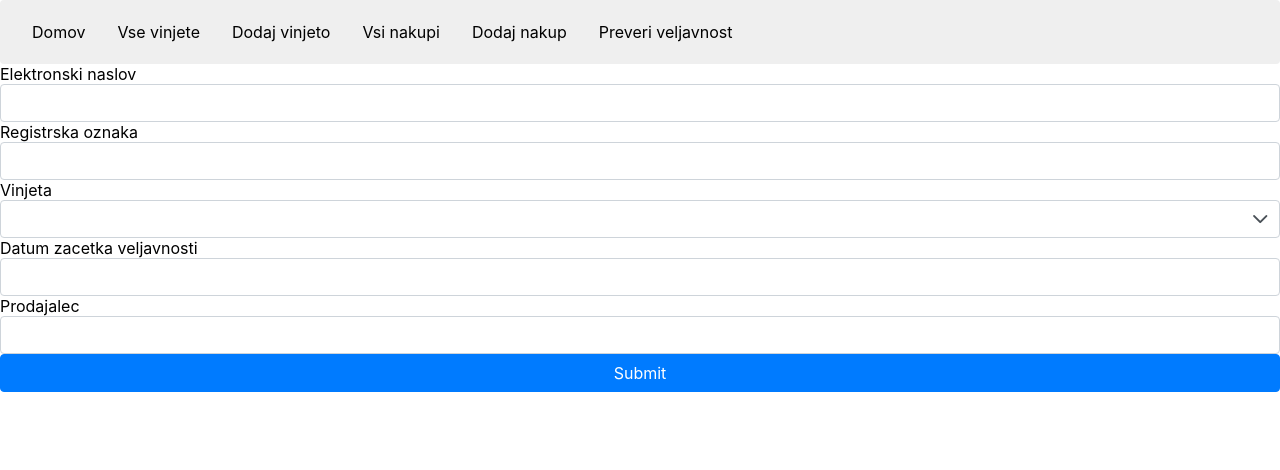
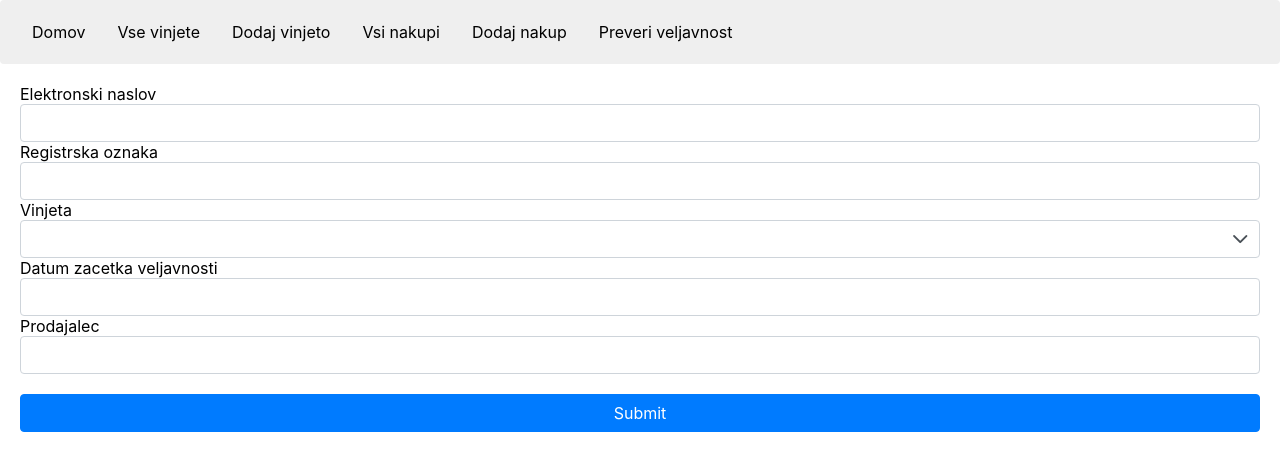
Before and after one commit to matevzsemprimoznik/e-vinjete-frontend, a React (Create React App) app: page /save-purchase in a window 1280 px wide. Shown: the top 470 px of the page. Built offline with nearby package versions, Linux system fonts and the light colour scheme; no server answers.

Commit message:
update css for form for saving purchases

```diff
--- a/src/pages/SavePurchase.tsx
+++ b/src/pages/SavePurchase.tsx
@@ -40,7 +40,7 @@ const SavePurchase = () => {
     <div>
       <form
         onSubmit={onSubmit}
-        style={{ display: 'flex', flexDirection: 'column' }}
+        style={{ display: 'flex', flexDirection: 'column', padding: '20px' }}
       >
         <label htmlFor='elektronskiNaslov'>Elektronski naslov</label>
         <InputText {...register('elektronskiNaslov')} />
@@ -68,7 +68,7 @@ const SavePurchase = () => {
         <Calendar {...register('datumZacetkaVeljavnosti')} />
         <label htmlFor='prodajalec'>Prodajalec</label>
         <InputText {...register('prodajalec')} />
-        <Button label='Submit' />
+        <Button label='Submit' style={{ marginTop: '20px' }} />
       </form>
     </div>
   );
```
